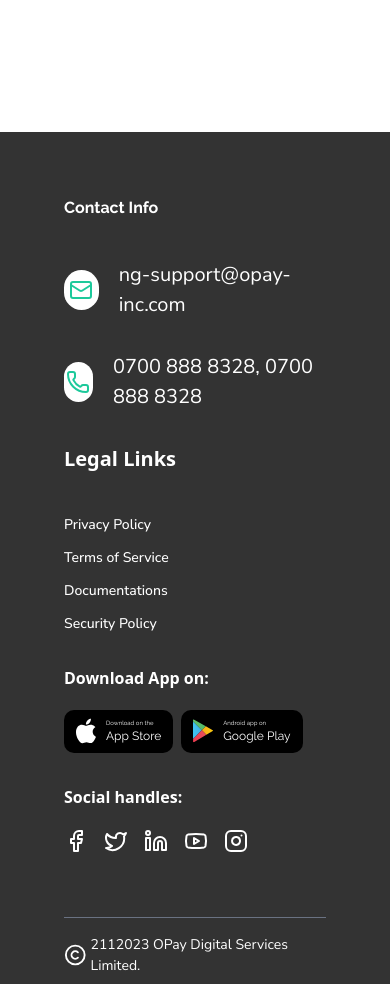
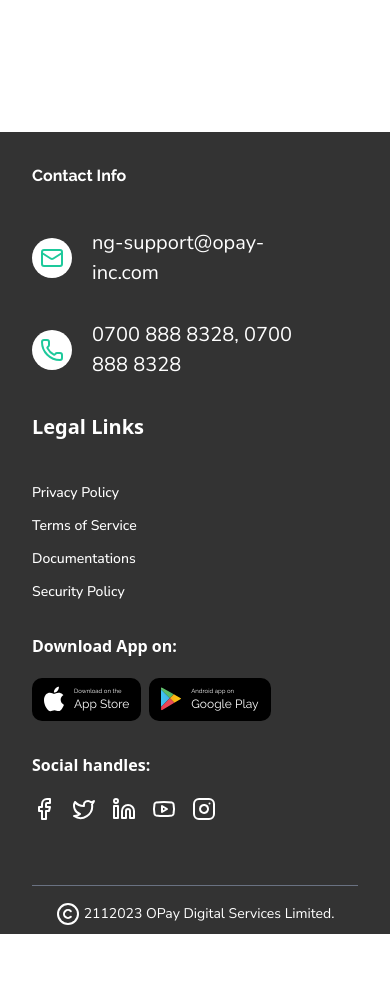
Before and after one commit to AbassKoyang/opay-redesign, a React (Vite) app: page / in a window 390 px wide. Shown: the part 9240-10224 px from the top of the page. After the commit the page ends 10174 px from the top, so only its background shows below. Built offline with nearby package versions, Linux system fonts and the light colour scheme.

Commit message:
final commit

```diff
--- a/src/components/Footer.tsx
+++ b/src/components/Footer.tsx
@@ -2,7 +2,7 @@
 
 const Footer = () => {
   return (
-    <footer className="w-full px-16 pt-16 mt-[60px] bg-[#333333]">
+    <footer className="w-full px-8 pt-8 lg:px-16 lg:pt-16 mt-[60px] bg-[#333333]">
         <div className="w-full flex flex-col lg:flex-row items-start justify-between bg-[#333333] gap-8 lg:gap-0">
         <div className="">
             <h6 className="text-[20px lg:text-[24px] font-bold text-white font-raleway">Contact Info</h6>
@@ -10,13 +10,13 @@
                 <div className="size-[40px] lg:size-[50px] bg-white flex items-center justify-center rounded-full">
                     <Mail className="text-primary-green" />
                 </div>
-                <p className="text-[20px] lg:text-[24px] font-normal text-white font-nunito-sans">ng-support@opay-inc.com</p>
+                <p className="max-w-[200px] lg:max-w-fit text-[20px] lg:text-[24px] font-normal text-white font-nunito-sans">ng-support@opay-inc.com</p>
             </div>
             <div className="flex items-center gap-5 mt-8">
                 <div className="size-[40px] lg:size-[50px] bg-white flex items-center justify-center rounded-full">
                     <Phone className="text-primary-green" />
                 </div>
-                <p className="text-[20px] lg:text-[24px] font-normal text-white font-nunito-sans">0700 888 8328, 0700 888 8328</p>
+                <p className="max-w-[200px] lg:max-w-fit text-[20px] lg:text-[24px] font-normal text-white font-nunito-sans">0700 888 8328, 0700 888 8328</p>
             </div>
         </div>
         <div className="">
```
